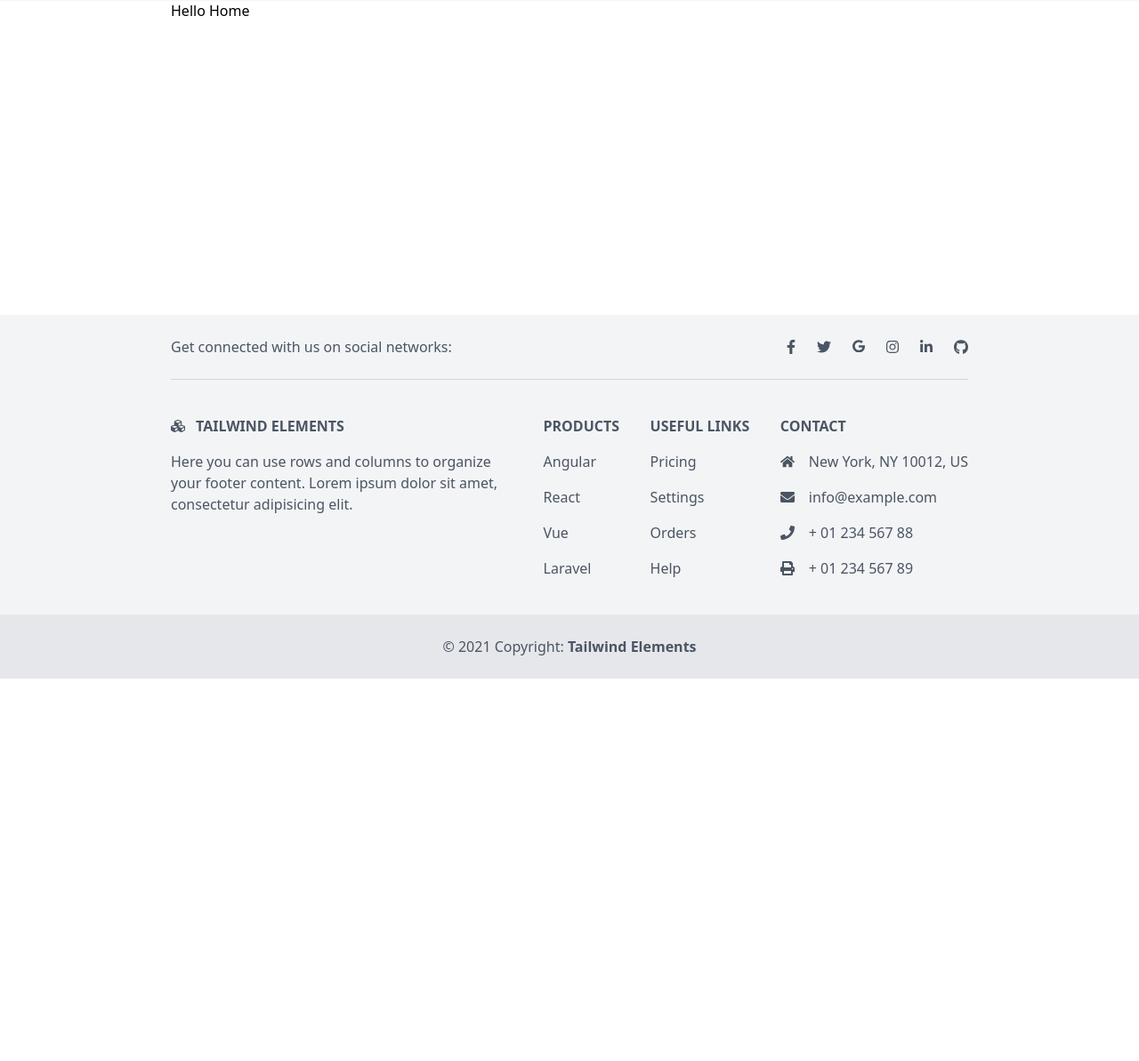
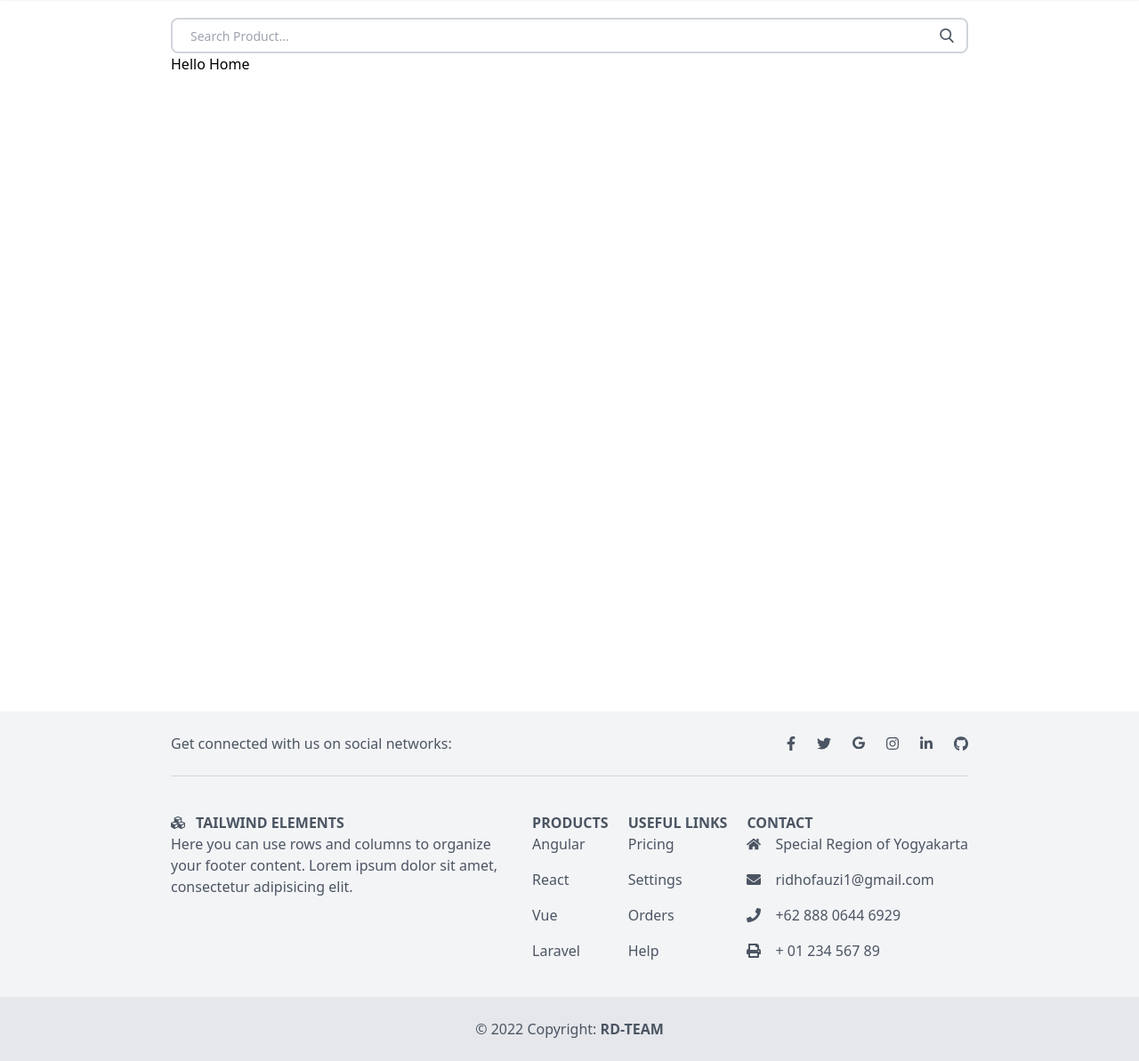
Before and after one commit to Ridho894/E-Commerce, a CodeIgniter 4 app: the page made by app/Views/pages/home.php in a window 1280 px wide. Shown: the part 37-1230 px from the top of the page at 89% size. Before the commit the page ends 800 px from the top, so only its background shows below. Run offline with PHP 8.4 and a stand-in for CodeIgniter, Linux system fonts and the light colour scheme; the template is opened without the code that fills it, so the values that code supplies are empty; some libraries are stand-ins or nearby versions.

Commit message:
styling tampilan home dan membuat seeder

```diff
--- a/app/Views/layout/footer.php
+++ b/app/Views/layout/footer.php
@@ -43,14 +43,12 @@
         </div>
     </div>
     <div class="mx-6 py-10 text-center md:text-left">
-        <div class="max-w-4xl mx-5 lg:mx-auto flex justify-between">
+        <div class="max-w-4xl mx-5 lg:mx-auto flex justify-between lg:flex-row flex-col">
             <div class="w-96">
                 <h6 class="
             uppercase
             font-semibold
-            mb-4
             flex
-            items-center
             justify-center
             md:justify-start
           ">
@@ -66,41 +64,41 @@
                 </p>
             </div>
             <div class="">
-                <h6 class="uppercase font-semibold mb-4 flex justify-center md:justify-start">
+                <h6 class="uppercase font-semibold flex justify-center md:justify-start">
                     Products
                 </h6>
-                <p class="mb-4">
+                <p class="mb-4 hover:underline">
                     <a href="#!" class="text-gray-600">Angular</a>
                 </p>
-                <p class="mb-4">
+                <p class="mb-4 hover:underline">
                     <a href="#!" class="text-gray-600">React</a>
                 </p>
-                <p class="mb-4">
+                <p class="mb-4 hover:underline">
                     <a href="#!" class="text-gray-600">Vue</a>
                 </p>
-                <p>
+                <p class="hover:underline">
                     <a href="#!" class="text-gray-600">Laravel</a>
                 </p>
             </div>
             <div class="">
-                <h6 class="uppercase font-semibold mb-4 flex justify-center md:justify-start">
+                <h6 class="uppercase font-semibold flex justify-center md:justify-start">
                     Useful links
                 </h6>
-                <p class="mb-4">
+                <p class="mb-4 hover:underline">
                     <a href="#!" class="text-gray-600">Pricing</a>
                 </p>
-                <p class="mb-4">
+                <p class="mb-4 hover:underline">
                     <a href="#!" class="text-gray-600">Settings</a>
                 </p>
-                <p class="mb-4">
+                <p class="mb-4 hover:underline">
                     <a href="#!" class="text-gray-600">Orders</a>
                 </p>
-                <p>
+                <p class="hover:underline">
                     <a href="#!" class="text-gray-600">Help</a>
                 </p>
             </div>
             <div class="">
-                <h6 class="uppercase font-semibold mb-4 flex justify-center md:justify-start">
+                <h6 class="uppercase font-semibold flex justify-center md:justify-start">
                     Contact
                 </h6>
                 <p class="flex items-center justify-center md:justify-start mb-4">
@@ -108,21 +106,21 @@
                         <path fill="currentColor" d="M280.37 148.26L96 300.11V464a16 16 0 0 0 16 16l112.06-.29a16 16 0 0 0 15.92-16V368a16 16 0 0 1 16-16h64a16 16 0 0 1 16 16v95.64a16 16 0 0 0 16 16.05L464 480a16 16 0 0 0 16-16V300L295.67 148.26a12.19 12.19 0 0 0-15.3 0zM571.6 251.47L488 182.56V44.05a12 12 0 0 0-12-12h-56a12 12 0 0 0-12 12v72.61L318.47 43a48 48 0 0 0-61 0L4.34 251.47a12 12 0 0 0-1.6 16.9l25.5 31A12 12 0 0 0 45.15 301l235.22-193.74a12.19 12.19 0 0 1 15.3 0L530.9 301a12 12 0 0 0 16.9-1.6l25.5-31a12 12 0 0 0-1.7-16.93z">
                         </path>
                     </svg>
-                    New York, NY 10012, US
+                    Special Region of Yogyakarta
                 </p>
                 <p class="flex items-center justify-center md:justify-start mb-4">
                     <svg aria-hidden="true" focusable="false" data-prefix="fas" data-icon="envelope" class="w-4 mr-4" role="img" xmlns="http://www.w3.org/2000/svg" viewBox="0 0 512 512">
                         <path fill="currentColor" d="M502.3 190.8c3.9-3.1 9.7-.2 9.7 4.7V400c0 26.5-21.5 48-48 48H48c-26.5 0-48-21.5-48-48V195.6c0-5 5.7-7.8 9.7-4.7 22.4 17.4 52.1 39.5 154.1 113.6 21.1 15.4 56.7 47.8 92.2 47.6 35.7.3 72-32.8 92.3-47.6 102-74.1 131.6-96.3 154-113.7zM256 320c23.2.4 56.6-29.2 73.4-41.4 132.7-96.3 142.8-104.7 173.4-128.7 5.8-4.5 9.2-11.5 9.2-18.9v-19c0-26.5-21.5-48-48-48H48C21.5 64 0 85.5 0 112v19c0 7.4 3.4 14.3 9.2 18.9 30.6 23.9 40.7 32.4 173.4 128.7 16.8 12.2 50.2 41.8 73.4 41.4z">
                         </path>
                     </svg>
-                    info@example.com
+                    ridhofauzi1@gmail.com
                 </p>
                 <p class="flex items-center justify-center md:justify-start mb-4">
                     <svg aria-hidden="true" focusable="false" data-prefix="fas" data-icon="phone" class="w-4 mr-4" role="img" xmlns="http://www.w3.org/2000/svg" viewBox="0 0 512 512">
                         <path fill="currentColor" d="M493.4 24.6l-104-24c-11.3-2.6-22.9 3.3-27.5 13.9l-48 112c-4.2 9.8-1.4 21.3 6.9 28l60.6 49.6c-36 76.7-98.9 140.5-177.2 177.2l-49.6-60.6c-6.8-8.3-18.2-11.1-28-6.9l-112 48C3.9 366.5-2 378.1.6 389.4l24 104C27.1 504.2 36.7 512 48 512c256.1 0 464-207.5 464-464 0-11.2-7.7-20.9-18.6-23.4z">
                         </path>
                     </svg>
-                    + 01 234 567 88
+                    +62 888 0644 6929
                 </p>
                 <p class="flex items-center justify-center md:justify-start">
                     <svg aria-hidden="true" focusable="false" data-prefix="fas" data-icon="print" class="w-4 mr-4" role="img" xmlns="http://www.w3.org/2000/svg" viewBox="0 0 512 512">
@@ -135,7 +133,7 @@
         </div>
     </div>
     <div class="text-center p-6 bg-gray-200">
-        <span>© 2021 Copyright:</span>
-        <a class="text-gray-600 font-semibold" href="https://tailwind-elements.com/">Tailwind Elements</a>
+        <span>© 2022 Copyright:</span>
+        <a class="text-gray-600 font-semibold" href="https://rd-portofolio.vercel.app/">RD-TEAM</a>
     </div>
 </footer>
--- a/app/Views/layout/template.php
+++ b/app/Views/layout/template.php
@@ -8,10 +8,10 @@
     <title><?= $title; ?> | E-Commerce</title>
 </head>
 
-<body>
+<body class="overflow-x-hidden">
     <?= $this->include("layout/navbar"); ?>
     <?= $this->renderSection("content"); ?>
-    <div class="absolute bottom-0">
+    <div class="">
         <?= $this->include("layout/footer"); ?>
     </div>
 </body>
--- a/app/Views/pages/home.php
+++ b/app/Views/pages/home.php
@@ -1,6 +1,14 @@
 <?= $this->extend("layout/template"); ?>
 <?= $this->section("content"); ?>
-<main class="max-w-4xl mx-5 lg:mx-auto">
+<main class="max-w-4xl mx-5 lg:mx-auto min-h-screen pt-5">
+    <form action="" method="POST" autocomplete="off" class="relative text-gray-600 w-full">
+        <input autofocus class="border-2 w-full border-gray-300 bg-white h-10 px-5 pr-16 rounded-lg text-sm focus:outline-none" type="search" name="search" placeholder="Search Product...">
+        <button type="submit" class="absolute right-0 top-0 mt-3 mr-4">
+            <svg class="text-gray-600 h-4 w-4 fill-current" xmlns="http://www.w3.org/2000/svg" xmlns:xlink="http://www.w3.org/1999/xlink" version="1.1" id="Capa_1" x="0px" y="0px" viewBox="0 0 56.966 56.966" style="enable-background:new 0 0 56.966 56.966;" xml:space="preserve" width="512px" height="512px">
+                <path d="M55.146,51.887L41.588,37.786c3.486-4.144,5.396-9.358,5.396-14.786c0-12.682-10.318-23-23-23s-23,10.318-23,23  s10.318,23,23,23c4.761,0,9.298-1.436,13.177-4.162l13.661,14.208c0.571,0.593,1.339,0.92,2.162,0.92  c0.779,0,1.518-0.297,2.079-0.837C56.255,54.982,56.293,53.08,55.146,51.887z M23.984,6c9.374,0,17,7.626,17,17s-7.626,17-17,17  s-17-7.626-17-17S14.61,6,23.984,6z" />
+            </svg>
+        </button>
+    </form>
     <h1 class="">Hello Home</h1>
 </main>
 <?= $this->endSection(); ?>
```
Also changed, not shown: app/Database/Seeds/ProductsSeeder.php (added, +22 -0 lines).
